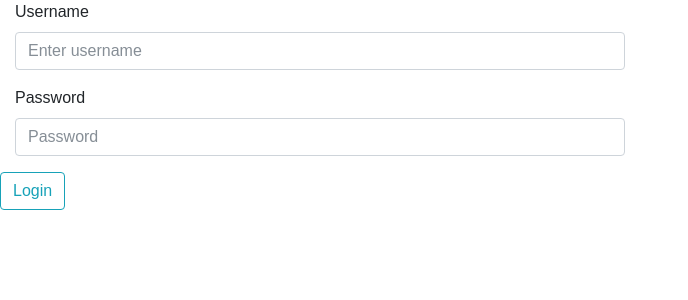
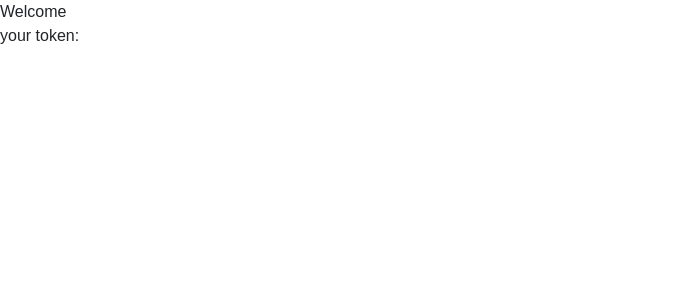
Before and after one commit to n3xtcoder/videochat-tutorial, a React (Create React App) app in the folder ui/: page / in a window 1280 px wide. Shown: the top 300 px of the page, without its empty margins (0-688 px from the left). Built offline with nearby package versions, Linux system fonts and the light colour scheme.

Commit message:
add identity and token to session storage, conditionally show login, hardcoded loginstate for now

```diff
--- a/ui/src/Api.js
+++ b/ui/src/Api.js
@@ -23,7 +23,12 @@ function getTwilio(e) {
             headers: new Headers({
                 "authorization": "bearer " + sessionStorage.getItem("jwt")
             }),
-        }).then(res=>res.json().then(data=>console.log(data)))
+        }).then(res=>res.json().then(function(data){
+                console.log(data);;
+                sessionStorage.setItem("identity",data.identity);
+                sessionStorage.setItem("token",data.token);
+            }
+        ))
     }
 
 }
--- a/ui/src/App.js
+++ b/ui/src/App.js
@@ -3,6 +3,7 @@ import logo from './logo.svg';
 import './App.css';
 import Login from "./Login";
 import Api from "./Api";
+import Twilio from "./Twilio"
 
 
 
@@ -11,9 +12,8 @@ import Api from "./Api";
 class App extends Component {
 
     render() {
-        return (
-            <Login/>
-        );
+        var loggedIn= true;
+        return loggedIn ? <Twilio identity={sessionStorage.getItem("identity")} token={sessionStorage.getItem("token")}/> : <Login/>
     }
 }
 
--- /dev/null
+++ b/ui/src/Twilio.jsx
@@ -0,0 +1,13 @@
+import React from 'react';
+import logo from './logo.svg';
+
+function Twilio (props) {
+    return(
+        <div>
+            <div>Welcome {props.identity}</div>
+            <p>your token: {props.token}</p>
+        </div>
+    )
+}
+
+export default Twilio;
```
